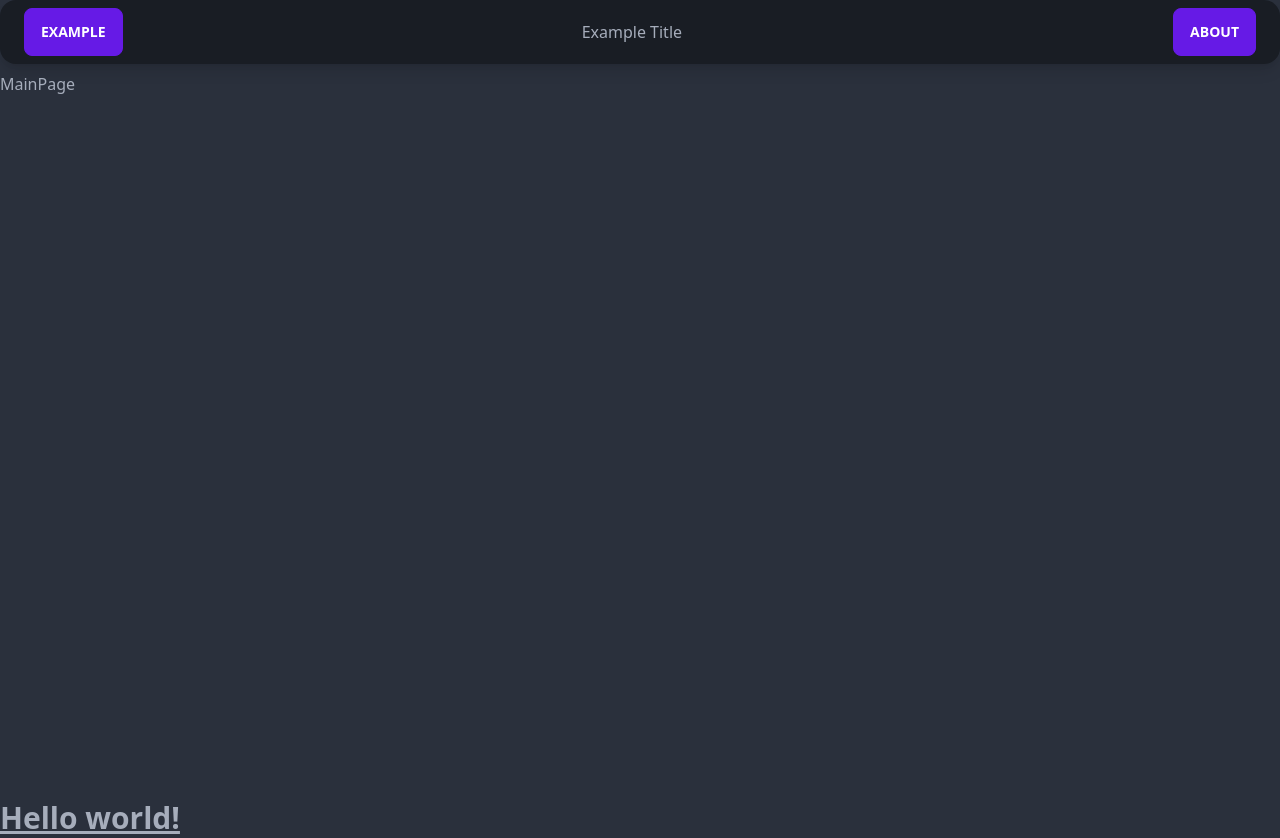
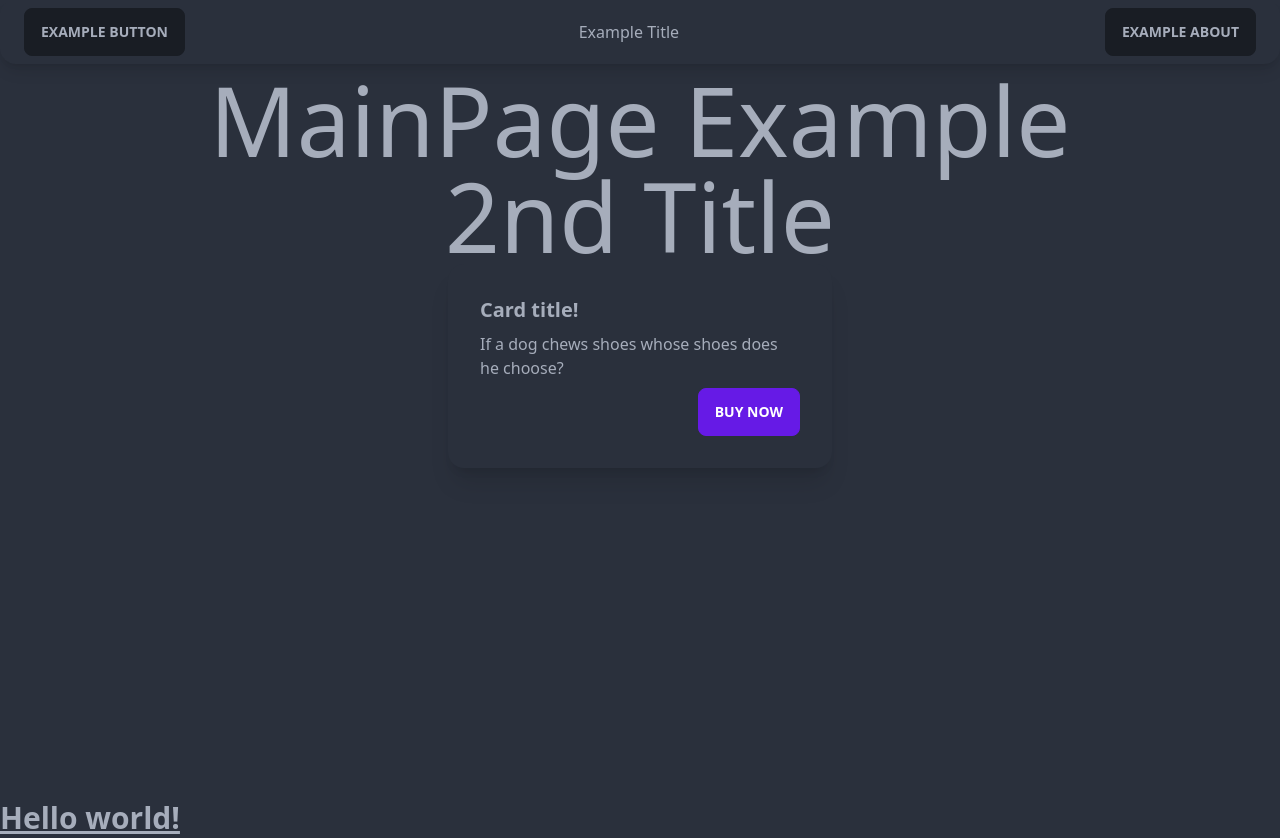
Before and after one commit to jwatts777/svelte-front-end, a SvelteKit app: page / in a window 1280 px wide. Built offline with nearby package versions, Linux system fonts and the light colour scheme.

Commit message:
Final Commit Before Submission

```diff
--- a/src/routes/MainPage/page.svelte
+++ b/src/routes/MainPage/page.svelte
@@ -1 +1,15 @@
-<h1>MainPage</h1>
+<div class='grid'>
+<div class='text-8xl mx-auto'>MainPage Example</div>
+<div class='text-8xl mx-auto'>2nd Title</div>
+<div class='grid-auto h-128 mx-auto'>
+    <div class="card w-96 bg-base-100 shadow-xl">
+        <div class="card-body">
+          <h2 class="card-title">Card title!</h2>
+          <p>If a dog chews shoes whose shoes does he choose?</p>
+          <div class="card-actions justify-end">
+            <button class="btn btn-primary">Buy Now</button>
+          </div>
+        </div>
+      </div>
+</div>
+</div>
--- a/src/routes/NavBar/+page.svelte
+++ b/src/routes/NavBar/+page.svelte
@@ -1,16 +1,16 @@
 <script>
     let exampleTitle = "Example Title"
 
-    let exampleLinkButtonValue = "About"
+    let exampleLinkButtonValue = "Example About"
 </script>
 
 
-<div class="navbar mb-2 shadow-lg bg-neutral text-neutral-content rounded-box">
+<div class="navbar mb-2 shadow-lg text-neutral-content rounded-box">
     <div class="flex-1 px-2 mx-2">
         <span class="text-lg font-bold">
-            <label for="my-drawer" class="btn btn-primary drawer-checkbox">
+            <label for="my-drawer" class="btn drawer-checkbox">
                 <div class="flex-none" />
-                Example
+                Example Button
             </label>
         </span>
         <div class="mx-auto center text-align-center flex-none">{exampleTitle}</div>
@@ -18,7 +18,7 @@
 
     <div class="flex-none px-2 mx-2 lg:flex">
         <div class="flex items-stretch">
-            <a href="./About" class="btn btn-primary">{exampleLinkButtonValue}</a>
+            <a href="./About" class="btn">{exampleLinkButtonValue}</a>
         </div>
     </div>
 </div>
```
